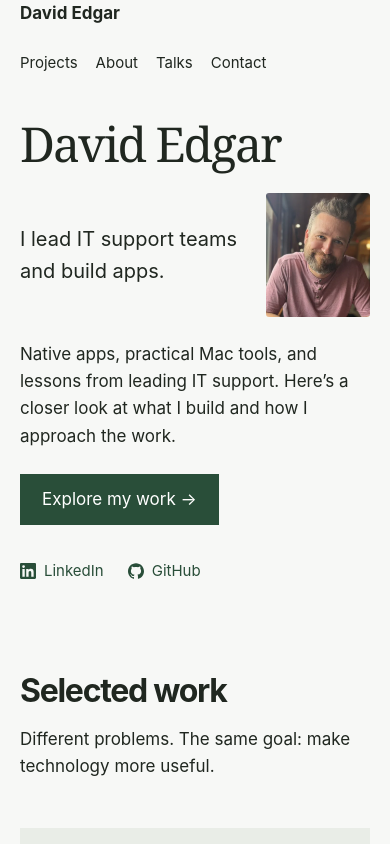
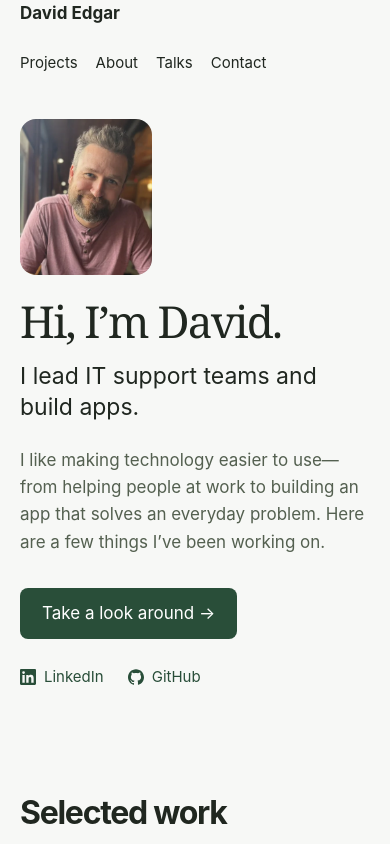
Before and after one commit to d-edgar/dedgar, a plain HTML site: page docs/index.html in a window 390 px wide. Shown: the top 844 px of the page. Drawn offline with Linux system fonts and the light colour scheme.

Commit message:
Make portfolio introduction warmer and bring portrait into the hero

```diff
--- a/docs/index.html
+++ b/docs/index.html
@@ -139,10 +139,11 @@
 <section class="hero" id="top">
     <div class="container">
         <div class="hero-photo"><img src="headshot-600.webp" alt="David Edgar" width="600" height="800" fetchpriority="high"></div>
-        <h1>David Edgar</h1>
+        <div class="hero-copy">
+        <h1>Hi, I’m David.</h1>
         <p class="hero-tagline">I lead IT support teams and build apps.</p>
-        <p class="hero-bio">Native apps, practical Mac tools, and lessons from leading IT support. Here’s a closer look at what I build and how I approach the work.</p>
-        <a class="hero-action" href="#macos">Explore my work &rarr;</a>
+        <p class="hero-bio">I like making technology easier to use—from helping people at work to building an app that solves an everyday problem. Here are a few things I’ve been working on.</p>
+        <a class="hero-action" href="#macos">Take a look around &rarr;</a>
         <div class="social-row">
             <a href="https://www.linkedin.com/in/davidedgarcnu/" rel="noopener">
                 <svg aria-hidden="true" focusable="false" viewBox="0 0 24 24"><path d="M20.447 20.452h-3.554v-5.569c0-1.328-.027-3.037-1.852-3.037-1.853 0-2.136 1.445-2.136 2.939v5.667H9.351V9h3.414v1.561h.046c.477-.9 1.637-1.85 3.37-1.85 3.601 0 4.267 2.37 4.267 5.455v6.286zM5.337 7.433a2.062 2.062 0 01-2.063-2.065 2.064 2.064 0 112.063 2.065zm1.782 13.019H3.555V9h3.564v11.452zM22.225 0H1.771C.792 0 0 .774 0 1.729v20.542C0 23.227.792 24 1.771 24h20.451C23.2 24 24 23.227 24 22.271V1.729C24 .774 23.2 0 22.222 0h.003z"/></svg>
@@ -152,6 +153,7 @@
                 <svg aria-hidden="true" focusable="false" viewBox="0 0 24 24"><path d="M12 .297c-6.63 0-12 5.373-12 12 0 5.303 3.438 9.8 8.205 11.385.6.113.82-.258.82-.577 0-.285-.01-1.04-.015-2.04-3.338.724-4.042-1.61-4.042-1.61C4.422 18.07 3.633 17.7 3.633 17.7c-1.087-.744.084-.729.084-.729 1.205.084 1.838 1.236 1.838 1.236 1.07 1.835 2.809 1.305 3.495.998.108-.776.417-1.305.76-1.605-2.665-.3-5.466-1.332-5.466-5.93 0-1.31.465-2.38 1.235-3.22-.135-.303-.54-1.523.105-3.176 0 0 1.005-.322 3.3 1.23.96-.267 1.98-.399 3-.405 1.02.006 2.04.138 3 .405 2.28-1.552 3.285-1.23 3.285-1.23.645 1.653.24 2.873.12 3.176.765.84 1.23 1.91 1.23 3.22 0 4.61-2.805 5.625-5.475 5.92.42.36.81 1.096.81 2.22 0 1.606-.015 2.896-.015 3.286 0 .315.21.69.825.57C20.565 22.092 24 17.592 24 12.297c0-6.627-5.373-12-12-12"/></svg>
                 GitHub
             </a>
+        </div>
         </div>
     </div>
 </section>
--- a/docs/portfolio.css
+++ b/docs/portfolio.css
@@ -8,14 +8,17 @@ h1, h2, h3, h4 { min-width: 0; overflow-wrap: anywhere; font-style: normal; }
 a { text-decoration-thickness: .075em; }
 a:hover { text-decoration-thickness: .13em; }
 a:focus-visible { outline: 3px solid var(--accent); outline-offset: 5px; }
-.hero h1 { font-family: var(--font-display); font-size: var(--text-display); }
-.hero .container { grid-template-columns: minmax(0, 1fr) 200px; gap: var(--space-md) var(--space-xl); }
-.hero { padding: var(--space-xl) 0 var(--space-lg); }
-.hero-bio { max-width: 52ch; }
-.hero-photo { grid-row: 2 / 5; width: 200px; height: 240px; overflow: clip; }
+.hero { padding: var(--space-2xl) 0 var(--space-xl); }
+.hero .container { grid-template-columns: minmax(0, 640px) minmax(200px, 280px); justify-content: space-between; gap: clamp(32px, 6vw, 88px); align-items: center; }
+.hero-copy { grid-column: 1; grid-row: 1; min-width: 0; }
+.hero h1 { font-family: var(--font-display); font-size: clamp(48px, 5.5vw, 76px); margin-bottom: var(--space-md); }
+.hero-tagline { max-width: 28ch; font-size: clamp(23px, 2.4vw, 30px); line-height: 1.35; margin-bottom: var(--space-md); }
+.hero-bio { max-width: 49ch; color: var(--muted); margin-bottom: var(--space-lg); }
+.hero-photo { grid-column: 2; grid-row: 1; width: 100%; height: auto; aspect-ratio: 4 / 5; overflow: clip; border-radius: 20px; }
 .hero-photo img { display: block; width: 100%; height: 100%; object-fit: cover; object-position: 60% 22%; transform: scale(1.5); transform-origin: 60% 22%; }
-.hero-action { display: inline-flex; align-items: center; min-height: 48px; white-space: nowrap; }
+.hero-action { display: inline-flex; align-items: center; min-height: 48px; white-space: nowrap; border-radius: 8px; }
 .hero-action:hover { background: var(--text); }
+.hero .social-row { margin-top: var(--space-sm); }
 .social-row { gap: var(--space-md); }
 .social-row a, .nav-links a, .project-links a, .conference-links a, footer a { white-space: nowrap; }
 .nav-links a, .project-links a, .source-figure a, .tool-row a, .contact-grid a, footer a {
@@ -96,11 +99,11 @@ a:focus-visible { outline: 3px solid var(--accent); outline-offset: 5px; }
 }
 @media (max-width: 700px) {
     .hero { padding-top: var(--space-lg); }
-    .hero .container { grid-template-columns: minmax(0, 1fr) 104px; gap: var(--space-md); }
-    .hero-photo { grid-row: 2; width: 104px; height: 124px; }
-    .hero h1 { font-size: clamp(48px, 12vw, 72px); }
-    .hero-tagline { font-size: 20px; }
-    .hero-bio, .hero-action { grid-column: 1 / -1; }
+    .hero .container { grid-template-columns: minmax(0, 1fr); gap: var(--space-md); }
+    .hero-copy { grid-column: 1; grid-row: 2; }
+    .hero-photo { grid-column: 1; grid-row: 1; width: 132px; height: 156px; border-radius: 16px; }
+    .hero h1 { font-size: clamp(44px, 10vw, 64px); margin-bottom: var(--space-sm); }
+    .hero-tagline { font-size: 23px; }
     #macos { padding: var(--space-xl) 0 var(--space-2xl); }
     .project-feature { padding: var(--space-md); }
 
```
